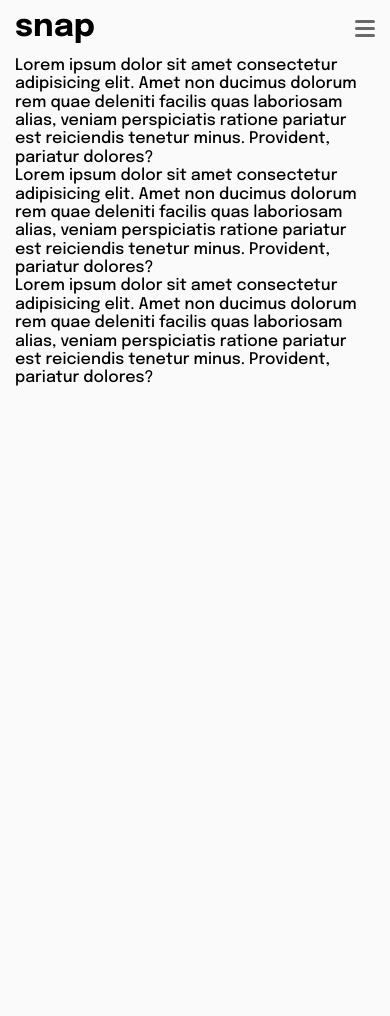
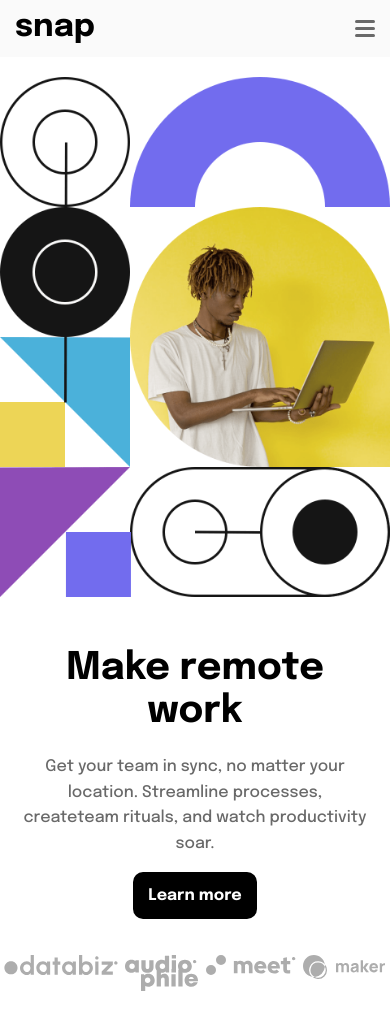
Before and after one commit to aelkadah/Frontend_Mentor_Intro_Section, a plain HTML site: page index.html in a window 390 px wide. Before the commit the page ends 844 px from the top, so only its background shows below. Drawn offline with Linux system fonts and the light colour scheme.

Commit message:
Last sync all responsive edits finished

```diff
--- a/css/style.css
+++ b/css/style.css
@@ -14,7 +14,9 @@ html {
 }
 body {
   font-family: "Epilogue", sans-serif;
-  background-color: var(--almostWhite);
+  min-height: 100vh;
+  /* background-color: var(--almostWhite); */
+  /* background-color: tomato; */
 }
 h1,
 h2,
@@ -49,6 +51,21 @@ p {
     width: 1170px;
   }
 }
+
+.filledBtn {
+  background-color: black;
+  color: white;
+  text-decoration: none;
+  padding: 15px;
+  border-radius: 10px;
+  font-weight: bold;
+}
+.filledBtn:hover {
+  background-color: transparent;
+  color: black;
+  border: 1px solid black;
+}
+
 header {
   background-color: var(--almostWhite);
   margin: 0;
@@ -101,6 +118,7 @@ header .nav .dropdownLi:hover a::before {
 }
 header .nav-btns ul.dropBox {
   position: absolute;
+  z-index: 10;
   background: white;
   width: max-content;
   border-radius: 10px;
@@ -235,7 +253,92 @@ header .btns a {
 }
 
 #landing {
+  position: relative;
   margin: 0;
-  /* min-height: 100vh; */
-  /* background-color: firebrick; */
 }
+#landing .container {
+  display: grid;
+  grid-template-columns: repeat(2, 1fr);
+  gap: 25px;
+  padding: 20px 0;
+}
+#landing .content {
+  position: relative;
+  display: flex;
+  flex-direction: column;
+  justify-content: space-between;
+  gap: 50px;
+}
+#landing .content .text {
+  margin-top: 70px;
+}
+.text h1 {
+  width: 70%;
+  font-size: 60px;
+  font-weight: 700;
+}
+.text p {
+  color: var(--mediumGray);
+  line-height: 1.6;
+  width: 80%;
+  margin: 20px 0 30px 0;
+}
+
+#landing .content h2 {
+  position: absolute;
+  top: 95%;
+}
+#landing .image {
+  text-align: right;
+}
+#landing .image img {
+  width: 60%;
+}
+#landing .mobile {
+  display: none;
+}
+
+@media (max-width: 991px) {
+  #landing .container {
+    display: flex;
+    flex-direction: column-reverse;
+    gap: 40px;
+  }
+  #landing .content .text {
+    text-align: center;
+    width: 100%;
+    padding: 0 20px;
+    margin-top: 10px;
+  }
+  #landing .text h1 {
+    width: 100%;
+    font-size: 38px;
+  }
+  #landing .text p {
+    width: 100%;
+  }
+  #landing .text a {
+    margin: 0;
+  }
+  #landing .image {
+    text-align: center;
+  }
+  #landing .image .desktop {
+    display: none;
+  }
+  #landing .image .mobile {
+    display: block;
+    width: 100%;
+  }
+}
+
+.sponsors {
+  display: flex;
+  flex-direction: row;
+  /* gap: 4px; */
+  list-style: none;
+  padding: 0;
+  flex-wrap: wrap;
+  margin: 0;
+  justify-content: space-around;
+}
--- a/index.html
+++ b/index.html
@@ -102,39 +102,30 @@
             <a class="outlineBtn" href="#">Register</a>
           </div>
         </div>
-        <!-- <ul>
-            <li class="dropdownLi"><a href="#">Features</a></li>
-            <li class="dropdownLi"><a href="#">Company</a></li>
-            <li><a href="#">Carrers</a></li>
-            <li><a href="#">About</a></li>
-          </ul>
-          <div class="btns">
-            <a href="#">Login</a>
-            <a class="outlineBtn" href="#">Register</a>
-          </div>
-        </div> -->
       </div>
     </header>
     <section id="landing">
       <div class="container">
-        <p>
-          Lorem ipsum dolor sit amet consectetur adipisicing elit. Amet non
-          ducimus dolorum rem quae deleniti facilis quas laboriosam alias,
-          veniam perspiciatis ratione pariatur est reiciendis tenetur minus.
-          Provident, pariatur dolores?
-        </p>
-        <p>
-          Lorem ipsum dolor sit amet consectetur adipisicing elit. Amet non
-          ducimus dolorum rem quae deleniti facilis quas laboriosam alias,
-          veniam perspiciatis ratione pariatur est reiciendis tenetur minus.
-          Provident, pariatur dolores?
-        </p>
-        <p>
-          Lorem ipsum dolor sit amet consectetur adipisicing elit. Amet non
-          ducimus dolorum rem quae deleniti facilis quas laboriosam alias,
-          veniam perspiciatis ratione pariatur est reiciendis tenetur minus.
-          Provident, pariatur dolores?
-        </p>
+        <div class="content">
+          <div class="text">
+            <h1>Make remote work</h1>
+            <p>
+              Get your team in sync, no matter your location. Streamline
+              processes, createteam rituals, and watch productivity soar.
+            </p>
+            <a href="#" class="filledBtn">Learn more</a>
+          </div>
+          <ul class="sponsors">
+            <li><img src="imgs/client-databiz.svg" alt="" /></li>
+            <li><img src="imgs/client-audiophile.svg" alt="" /></li>
+            <li><img src="imgs/client-meet.svg" alt="" /></li>
+            <li><img src="imgs/client-maker.svg" alt="" /></li>
+          </ul>
+        </div>
+        <div class="image">
+          <img class="desktop" src="imgs/image-hero-desktop.png" alt="" />
+          <img class="mobile" src="imgs/image-hero-desktop.png" alt="" />
+        </div>
       </div>
     </section>
     <script src="main.js"></script>
```
